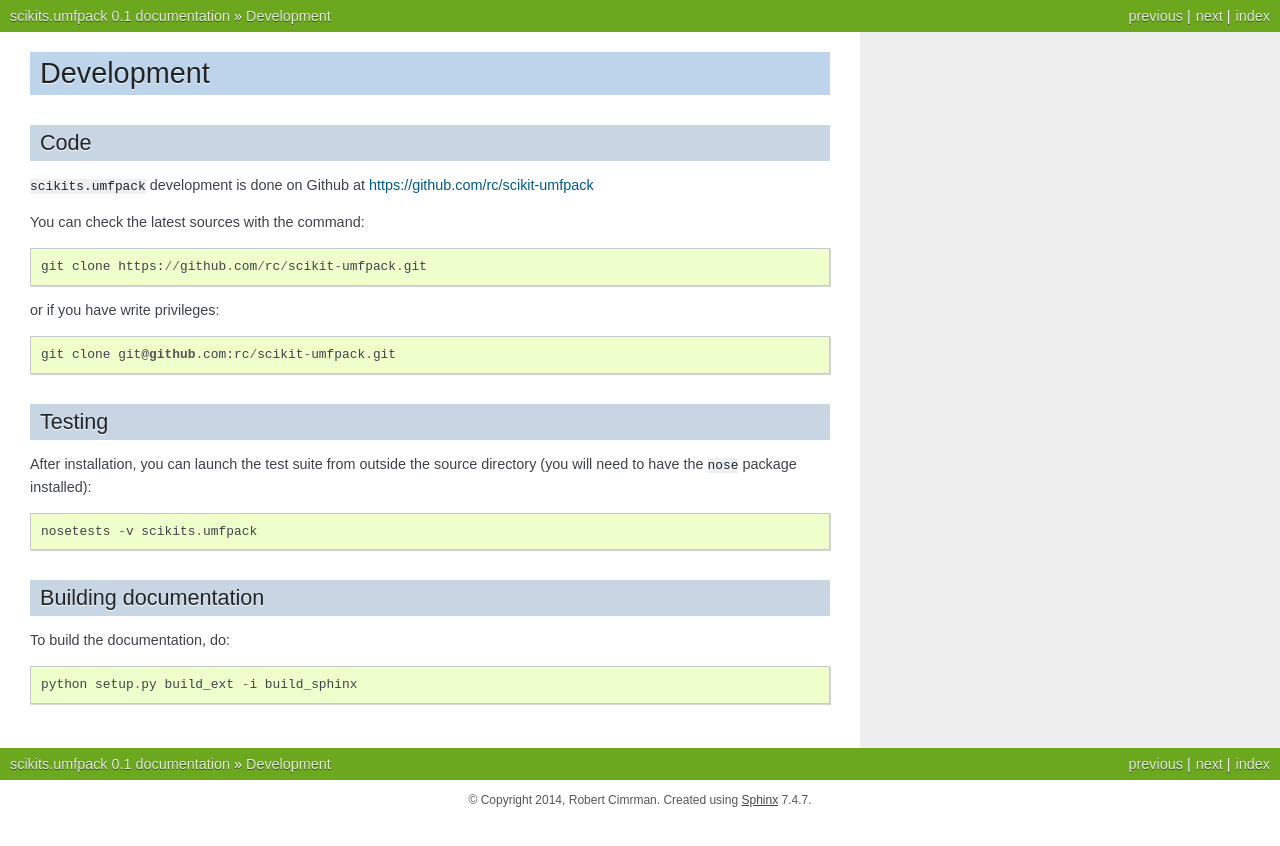
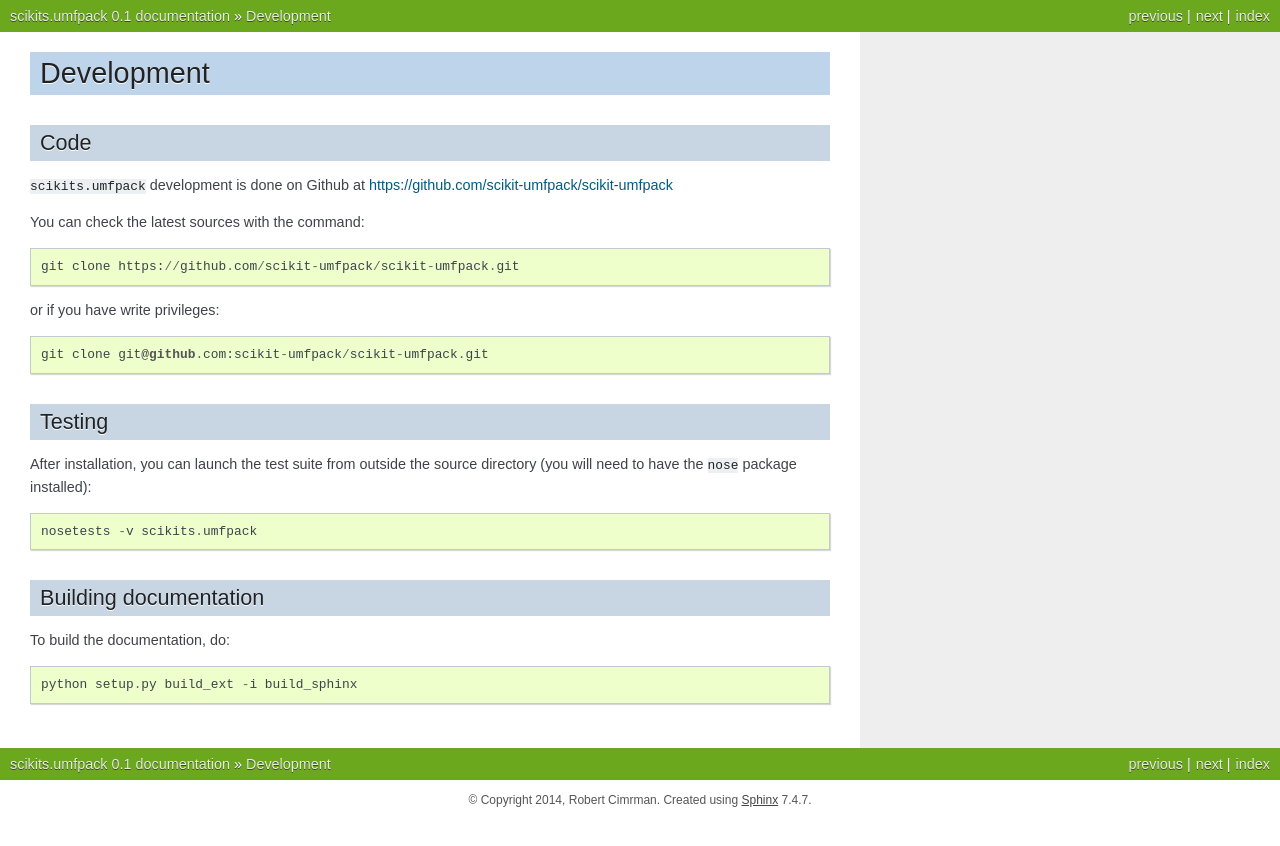
Before and after one commit to scikit-umfpack/scikit-umfpack, a Sphinx documentation site: the page built from docs/develop.rst, in a window 1280 px wide. Shown: the top 846 px of the page. Built offline with Sphinx 7.4.7, drawn with Linux system fonts in a browser that asks for light colours.

Commit message:
MAINT: change rc/scikit-umfpack to scikit-umfpack/scikit-umfpack

```diff
--- a/docs/develop.rst
+++ b/docs/develop.rst
@@ -5,15 +5,15 @@ Code
 ----
 
 ``scikits.umfpack`` development is done on Github at
-https://github.com/rc/scikit-umfpack
+https://github.com/scikit-umfpack/scikit-umfpack
 
 You can check the latest sources with the command::
 
-  git clone https://github.com/rc/scikit-umfpack.git
+  git clone https://github.com/scikit-umfpack/scikit-umfpack.git
 
 or if you have write privileges::
 
-  git clone git@github.com:rc/scikit-umfpack.git
+  git clone git@github.com:scikit-umfpack/scikit-umfpack.git
 
 Testing
 -------
--- a/docs/index.rst
+++ b/docs/index.rst
@@ -16,7 +16,7 @@ You can obtain scikit-umfpack from
 
 - https://pypi.python.org/pypi/scikit-umfpack (releases)
 
-- https://github.com/rc/scikit-umfpack (development version)
+- https://github.com/scikit-umfpack/scikit-umfpack (development version)
 
 Contents:
 
--- a/setup.py
+++ b/setup.py
@@ -23,7 +23,7 @@ DESCRIPTION         = 'Python interface to UMFPACK sparse direct solver.'
 LONG_DESCRIPTION    = read_as_rst('README.md')
 MAINTAINER          = 'Robert Cimrman'
 MAINTAINER_EMAIL    = 'cimrman3@ntc.zcu.cz'
-URL                 = 'https://rc.github.io/scikit-umfpack'
+URL                 = 'https://scikit-umfpack.github.io/scikit-umfpack'
 LICENSE             = 'BSD'
 DOWNLOAD_URL        = URL
 VERSION             = '0.2'
```
Also changed, not shown: README.md (+2 -2 lines).
